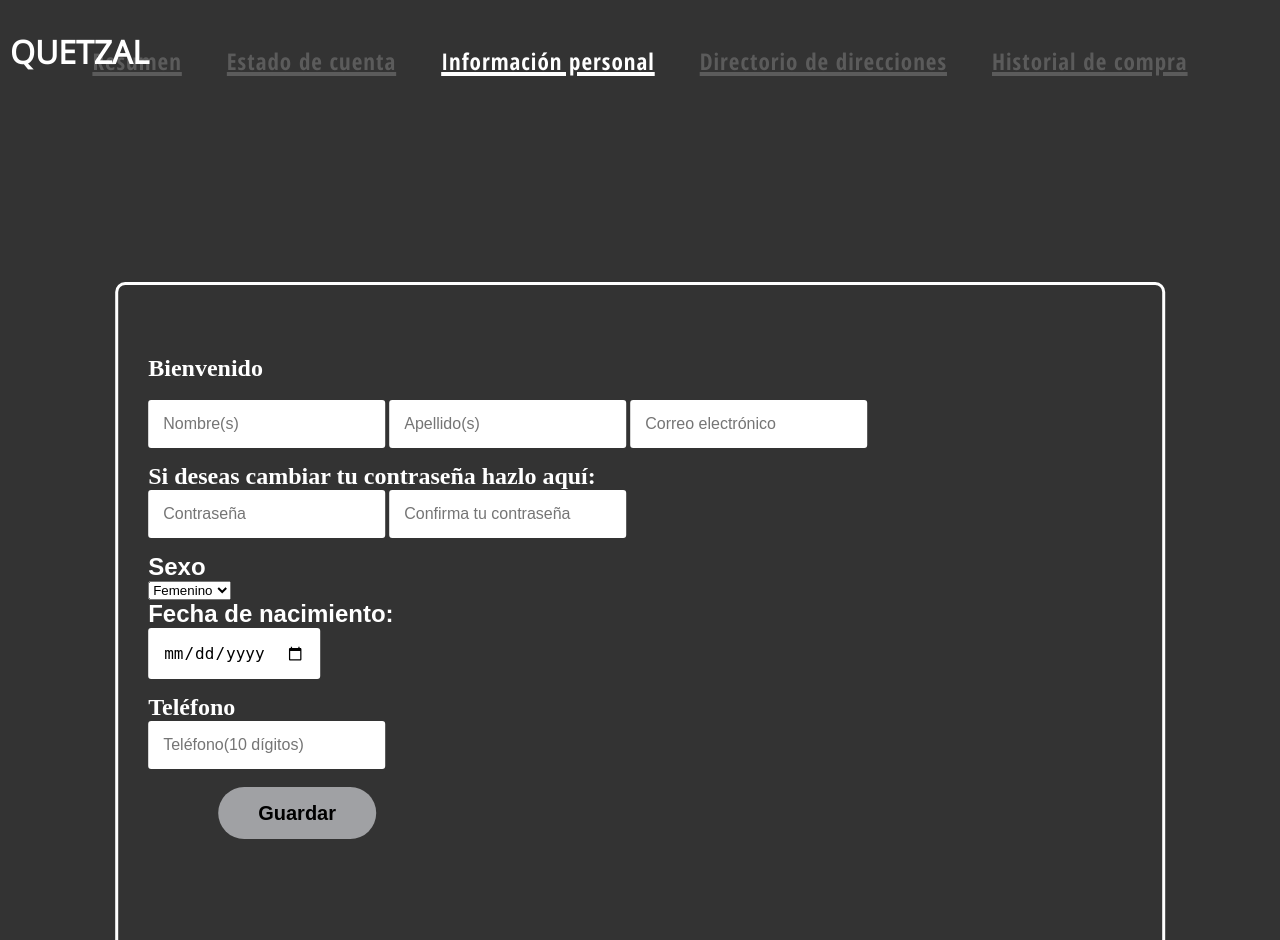
After one commit to uribarrien/proyectoBD, a PHP site: page /micuenta.html in a window 1280 px wide. The commit adds this page. Run offline with PHP 8.4, Linux system fonts and the light colour scheme.

Commit message:
Formulario cuenta

```diff
--- a/css/css_directorio_Direcciones/directorioDirecciones.css
+++ b/css/css_directorio_Direcciones/directorioDirecciones.css
@@ -78,8 +78,26 @@ input   {
     font-family: 'Open Sans:400', sans-serif;
     margin-left: -70px;
 }
+.boton1 {
+    text-decoration:none;
+    font-weight: 600;
+    font-size: 20px;
+    color: black;
+    padding-top:15px;
+    padding-bottom:15px;
+    padding-left:40px;
+    padding-right:40px;
+    background-color:#a0a1a4;
+    border-radius: 30px;
+    font-family: 'Open Sans:400', sans-serif;
+    margin-left: 70px;
 
-.boton:hover    {
+}
+.boton,.boton1:hover    {
     color: white;
     background-color:#737373;
 }
+h1{
+    position: fixed;
+    left: 10px;
+}
--- a/directorioDeDirecciones.html
+++ b/directorioDeDirecciones.html
@@ -17,7 +17,7 @@
                 <ul class="menu">
                     <li><a href="menuInicio.html">Resumen</a></li>
                     <li><a href="#">Estado de cuenta</a></li>
-                    <li><a href="#">Información personal</a></li>
+                    <li><a href="micuenta.html">Información personal</a></li>
                     <li><a class="navegacion_active" href="#">Directorio de direcciones</a></li>
                     <li><a href="#">Historial de compra</a></li>
                 </ul>
--- /dev/null
+++ b/micuenta.html
@@ -0,0 +1,51 @@
+<html>
+<head><meta charset="UTF-8">
+    <link rel="stylesheet" href="css/css_directorio_Direcciones/directorioDirecciones.css">
+</head>
+    <body>
+    <header>
+        <h1> QUETZAL</h1>
+
+        </header>
+        <nav class="navegacion">
+                <ul class="menu">
+                    <li><a href="menuInicio.html">Resumen</a></li>
+                    <li><a  href="#">Estado de cuenta</a></li>
+                    <li><a class="navegacion_active" href="#">Información personal</a></li>
+                    <li><a href="directorioDeDirecciones.html">Directorio de direcciones</a></li>
+                    <li><a href="#">Historial de compra</a></li>
+                </ul>
+            </nav>
+        <div class="contenedor">
+
+           <h2 class="text">Bienvenido</h2> <br>
+        <div class="formarr">
+            <label for="nombres" ><input type="text" name="nombre" placeholder="Nombre(s)"></label>
+            <label for="apellidos"><input type="text" name="nombres" placeholder="Apellido(s)"></label>
+            <label for="correo"><input type="text" name="correo" placeholder="Correo electrónico"></label>
+            <h2>Si deseas cambiar tu contraseña hazlo aquí:</h2>
+            <label for="contrasena"><input type="text" name="contrasena" placeholder="Contraseña"></label>
+            <label for="contrasena2"><input type="text" name="contrasena2" placeholder="Confirma tu contraseña"></label>
+        </div>
+           <div class="formab">
+               <h2 class="texto">Sexo</h2>
+               <select>
+                <option value="femenino">Femenino</option>
+                   <option value="masculino">Masculino</option>
+               </select><BR>
+               <h2 class="texto">Fecha de nacimiento:</h2>
+
+               <input id="date" type="date"><br>
+               <h2>Teléfono</h2>
+                <label for="telefono"><input type="text" name="telefono" placeholder="Teléfono(10 dígitos)"></label>
+
+            </div>
+            <br>
+            <a  class="boton1" >Guardar</a>
+
+
+        </div>
+
+
+    </body>
+</html>
```
